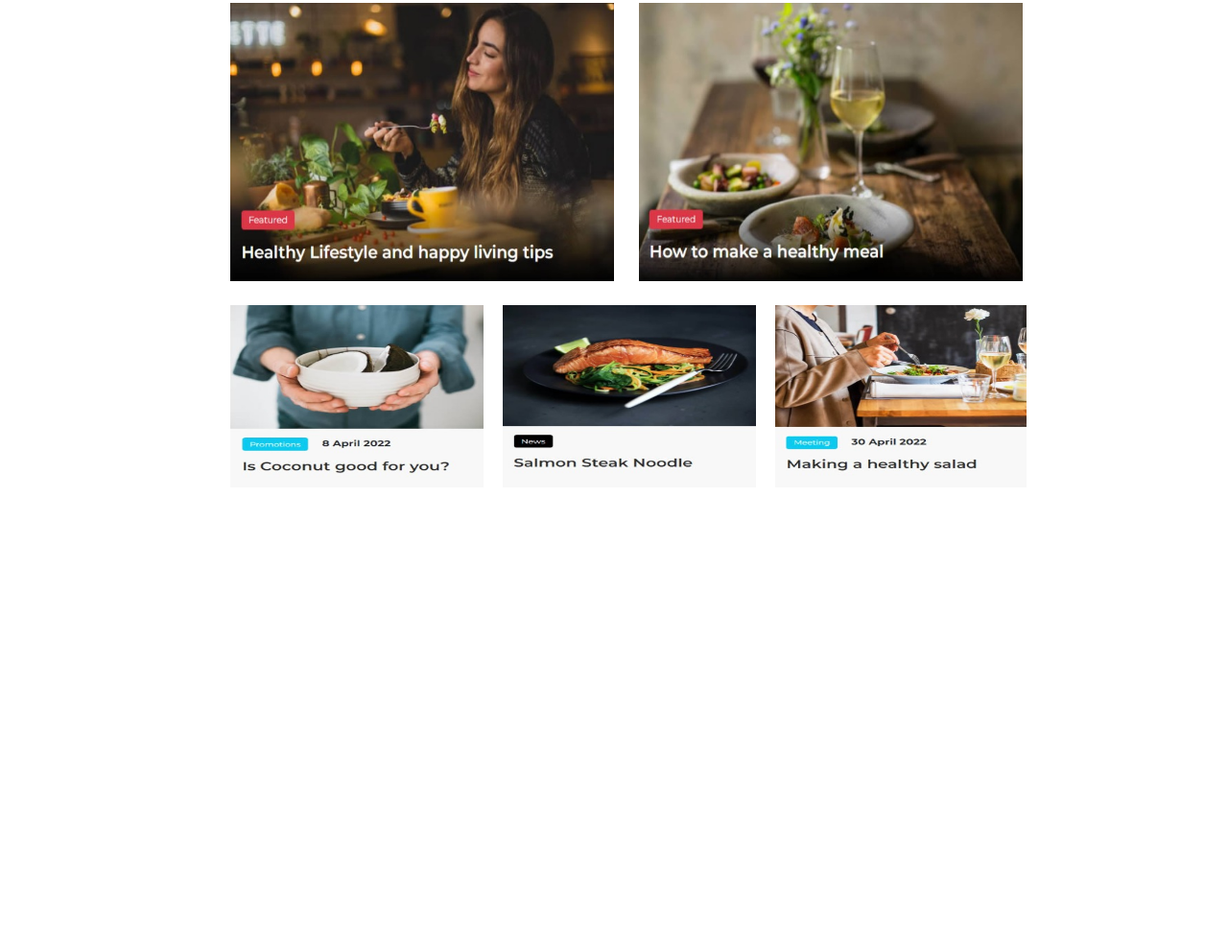
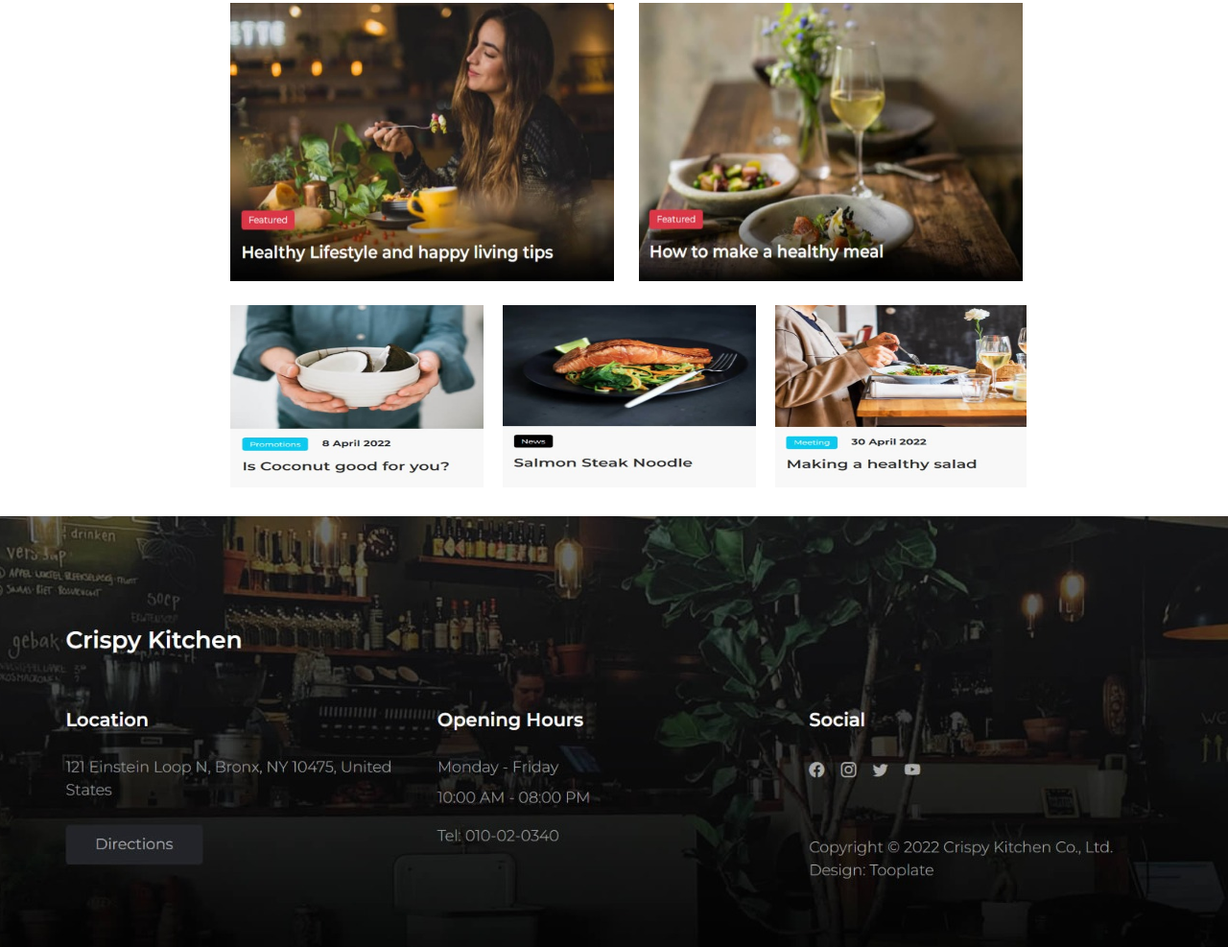
Before and after one commit to Amurillo2005/Maqueta-HTML-y-CSS, a plain HTML site: page index.html in a window 1280 px wide. Shown: the part 2691-3678 px from the top of the page at 96% size. Before the commit the page ends 3217 px from the top, so only its background shows below. Drawn offline with Linux system fonts and the light colour scheme.

Commit message:
Creación del footer

```diff
--- a/index.html
+++ b/index.html
@@ -143,7 +143,7 @@
     </section>
 
     <footer class="footer">
-       <img src="" alt="">
+       <img src="./img/footer.jpeg" alt="Sección del contacto">
     </footer>
 </body>
 
--- a/styles.css
+++ b/styles.css
@@ -198,3 +198,9 @@
     grid-column-start: 5;
     grid-row-start: 4;
 }
+
+.footer{
+    display: flex;
+    justify-content: center;
+    margin-top: 30px;
+}
```
Also changed, not shown: img/footer.jpeg (added).
